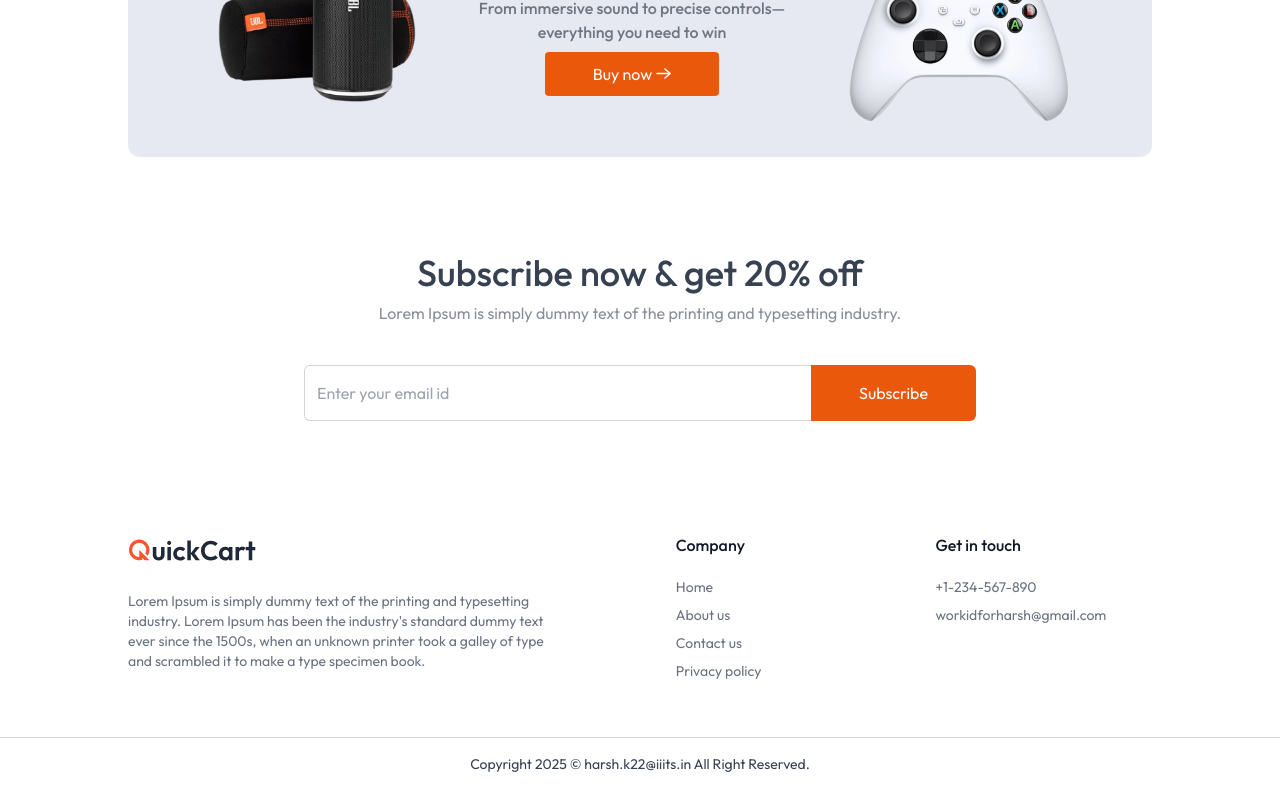
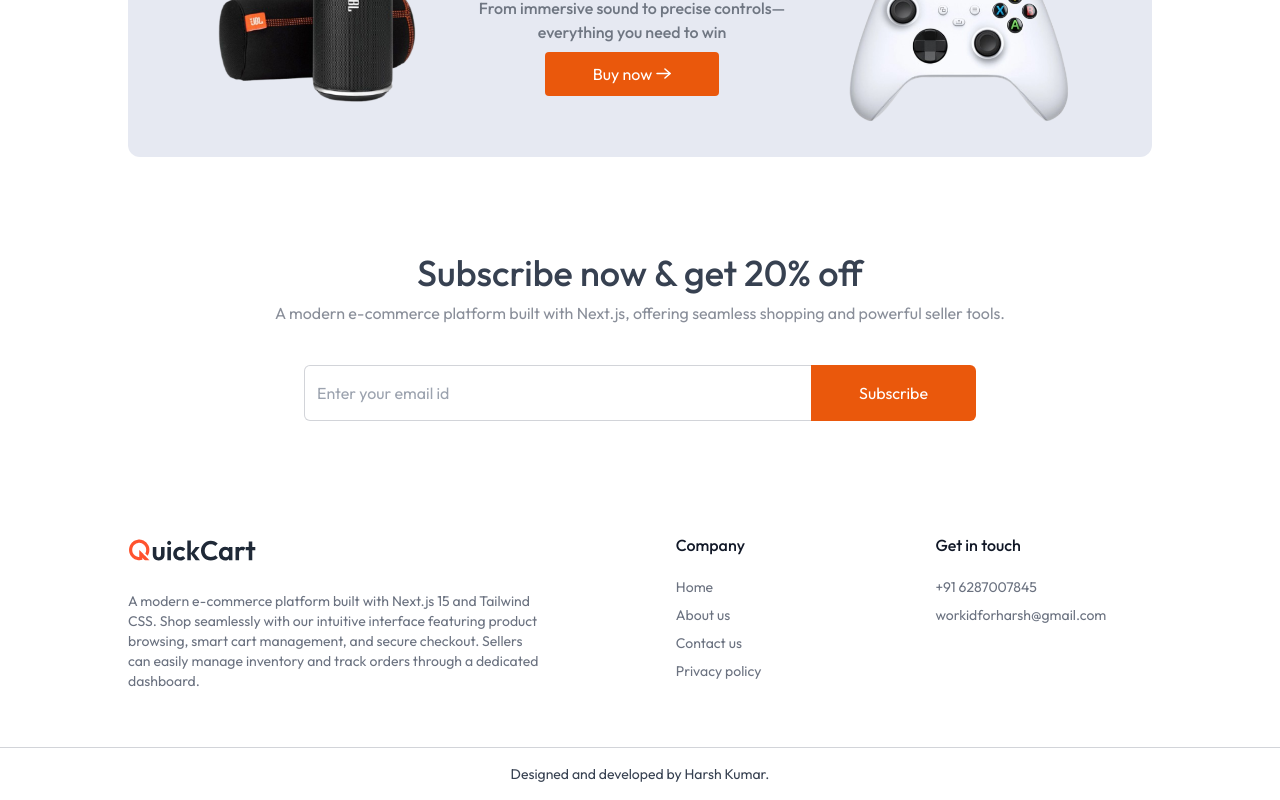
Before and after one commit to harshrajput4343/New-Quickcart, a Next.js app: page / in a window 1280 px wide. Shown: the part 2077-2877 px from the top of the page. Built offline with nearby package versions, Linux system fonts and the light colour scheme; no server answers.

Commit message:
header and footer updated

```diff
--- a/components/Footer.jsx
+++ b/components/Footer.jsx
@@ -9,10 +9,11 @@ const Footer = () => {
         <div className="w-4/5">
           <Image className="w-28 md:w-32" src={assets.logo} alt="logo" />
           <p className="mt-6 text-sm">
-            Lorem Ipsum is simply dummy text of the printing and typesetting
-            industry. Lorem Ipsum has been the industry's standard dummy text
-            ever since the 1500s, when an unknown printer took a galley of type
-            and scrambled it to make a type specimen book.
+             A modern e-commerce platform built with Next.js 15 and
+             Tailwind CSS. Shop seamlessly with our intuitive interface
+             featuring product browsing, smart cart management, and secure
+             checkout. Sellers can easily manage inventory and track
+             orders through a dedicated dashboard.
           </p>
         </div>
 
@@ -40,14 +41,14 @@ const Footer = () => {
           <div>
             <h2 className="font-medium text-gray-900 mb-5">Get in touch</h2>
             <div className="text-sm space-y-2">
-              <p>+1-234-567-890</p>
+              <p>+91 6287007845</p>
               <p>workidforharsh@gmail.com</p>
             </div>
           </div>
         </div>
       </div>
       <p className="py-4 text-center text-xs md:text-sm">
-        Copyright 2025 © harsh.k22@iiits.in All Right Reserved.
+        Designed and developed by Harsh Kumar.
       </p>
     </footer>
   );
--- a/components/Navbar.jsx
+++ b/components/Navbar.jsx
@@ -35,8 +35,15 @@ const Navbar = () => {
           Contact
         </Link>
 
-        {isSeller && <button onClick={() => router.push('/seller')} className="text-xs border px-4 py-1.5 rounded-full">Seller Dashboard</button>}
-
+        {isSeller && (
+         <button
+            onClick={() => router.push('/seller')}
+            className="text-xs border px-4 py-1.5 rounded-full"
+            suppressHydrationWarning
+          >
+            Seller Dashboard
+          </button>
+        )}
       </div>
 
       <ul className="hidden md:flex items-center gap-4 ">
--- a/components/NewsLetter.jsx
+++ b/components/NewsLetter.jsx
@@ -7,8 +7,7 @@ const NewsLetter = () => {
         Subscribe now & get 20% off
       </h1>
       <p className="md:text-base text-gray-500/80 pb-8">
-        Lorem Ipsum is simply dummy text of the printing and typesetting
-        industry.
+        A modern e-commerce platform built with Next.js, offering seamless shopping and powerful seller tools.
       </p>
       <div className="flex items-center justify-between max-w-2xl w-full md:h-14 h-12">
         <input
--- a/components/seller/Footer.jsx
+++ b/components/seller/Footer.jsx
@@ -9,7 +9,7 @@ const Footer = () => {
         <Image className="hidden md:block" src={assets.logo} alt="logo" />
         <div className="hidden md:block h-7 w-px bg-gray-500/60"></div>
         <p className="py-4 text-center text-xs md:text-sm text-gray-500">
-          Copyright 2025 © greatstack.dev All Right Reserved.
+          Designed and developed by Harsh Kumar.
         </p>
       </div>
       <div className="flex items-center gap-3">
```
